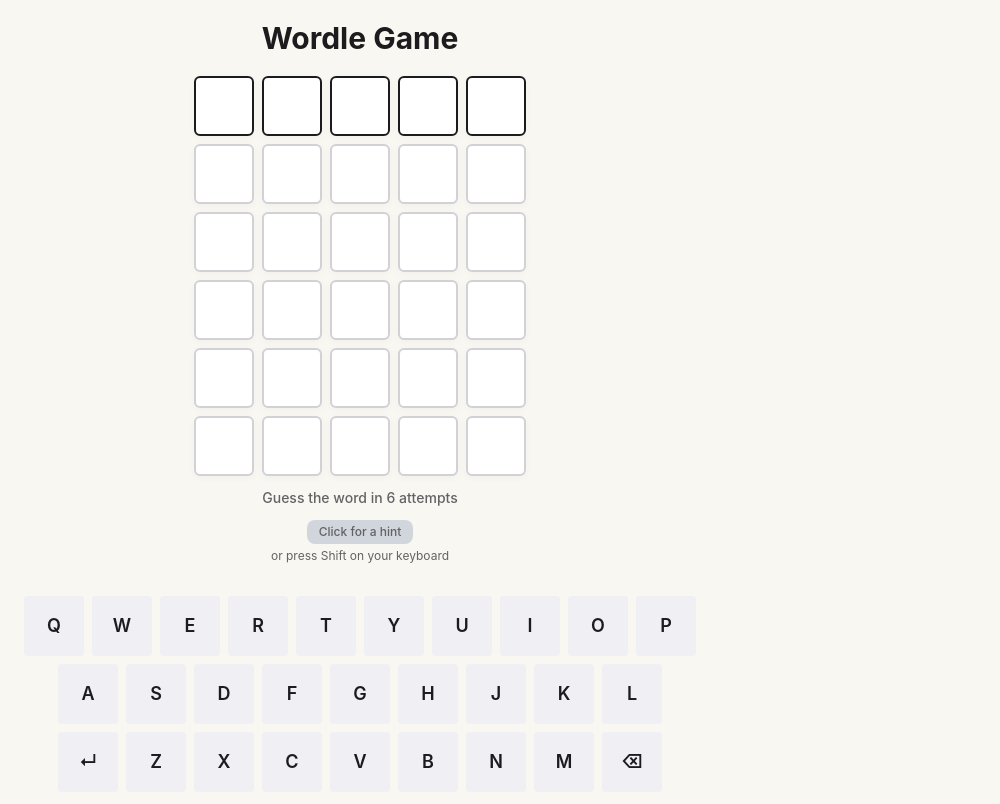
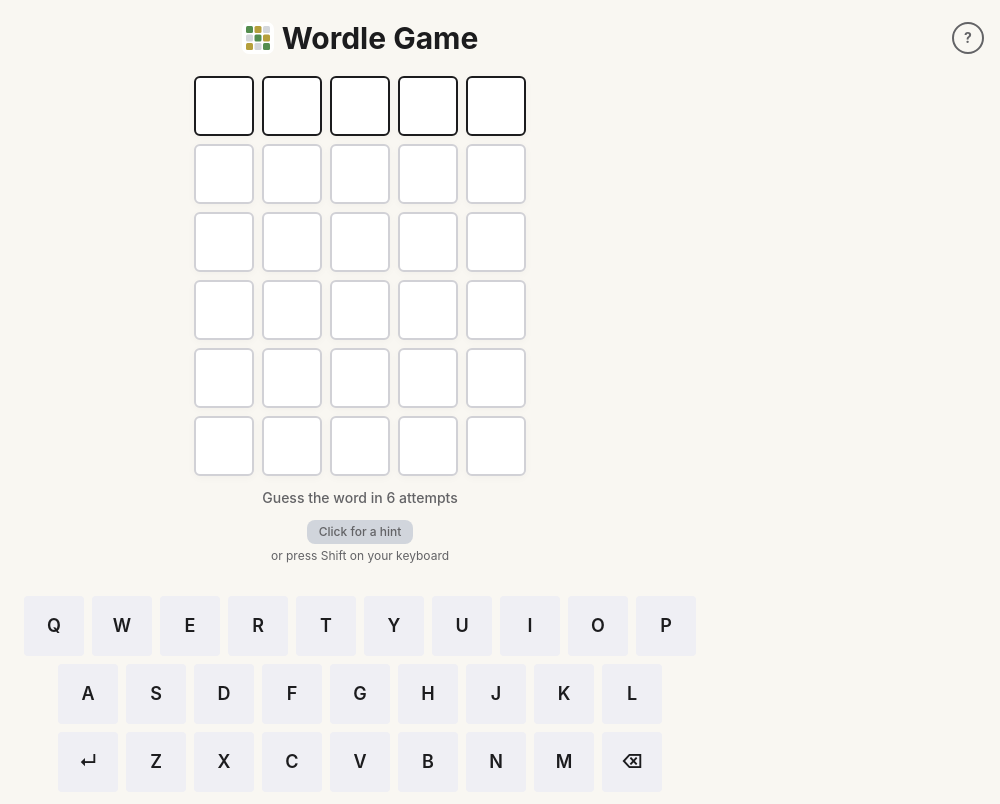
Before and after one commit to CesarSG/WordleGame, a React (Vite) app: page / in a window 1280 px wide. Shown: the whole page, without its empty margins (280-1280 px from the left). Built offline with nearby package versions, Linux system fonts and the light colour scheme.

Commit message:
feat: add instructions modal and button for gameplay guidance

```diff
--- a/src/App.tsx
+++ b/src/App.tsx
@@ -7,6 +7,8 @@ import { MAX_WORDS, WORD_LENGTH, USABLE_CHARS } from './constants'
 import type { GameStatus, LetterResult } from './types'
 import Board from './components/Board.tsx'
 import Keyboard from './components/Keyboard.tsx'
+import InstructionsModal from './components/InstructionsModal.tsx'
+import faviconUrl from '/favicon.svg'
 import './App.css'
 
 function App() {
@@ -17,6 +19,7 @@ function App() {
   const [isTouchDevice, setIsTouchDevice] = useState(false);
   const [historyGuess, setHistoryGuess] = useState<LetterResult[][]>([]);
   const [status, setStatus] = useState<GameStatus>('playing');
+  const [isInstructionsOpen, setIsInstructionsOpen] = useState(false);
 
   const statusPriority: Record<LetterResult['status'], number> = { correct: 2, present: 1, absent: 0 };
 
@@ -117,6 +120,7 @@ function App() {
           showTooShortToast(WORD_LENGTH)
         }
         if (event.key === 'Tab' || event.key === 'Shift') {
+          event.preventDefault();
           dismissToasts();
           showHintToast(currentHint)
         }
@@ -150,11 +154,21 @@ function App() {
     <>
       <div className="container mx-auto">
         <div className="grid grid-cols-1 gap-3">
-          <div>
-            <h1 className="text-3xl font-bold text-center mt-5">
+          <div className="relative flex items-center justify-center mt-5">
+            <h1 className="text-3xl font-bold text-center flex items-center justify-center gap-2">
+              <img src={faviconUrl} alt="" className="w-8 h-8" />
               Wordle Game
             </h1>
+            <button
+              onClick={() => setIsInstructionsOpen(true)}
+              className="absolute right-4 w-8 h-8 rounded-full flex items-center justify-center text-sm font-bold border-2 hover:brightness-90 transition-all"
+              style={{ borderColor: 'var(--text-secondary)', color: 'var(--text-secondary)' }}
+              aria-label="How to play"
+            >
+              ?
+            </button>
           </div>
+          <InstructionsModal isOpen={isInstructionsOpen} onClose={() => setIsInstructionsOpen(false)} />
           <Board
               currentGuess={currentGuess}
               historyGuess={historyGuess}
@@ -186,7 +200,7 @@ function App() {
               <>
                 <span className="text-center text-sm font-medium" style={{ color: 'var(--text-secondary)' }}>Guess the word in {MAX_WORDS - historyGuess.length} attempts</span>
                 <div className="flex flex-col items-center gap-1 pb-3">
-                  <button onClick={() => { dismissToasts(); showHintToast(currentHint); }} className="bg-gray-300 text-center text-xs mx-auto px-3 py-1 rounded-lg font-medium" style={{ color: 'var(--text-secondary)' }}>{isTouchDevice ? 'Tap for a hint' : 'Click for a hint'}</button>
+                  <button tabIndex={-1} onClick={(e) => { (e.currentTarget as HTMLButtonElement).blur(); dismissToasts(); showHintToast(currentHint); }} className="bg-gray-300 text-center text-xs mx-auto px-3 py-1 rounded-lg font-medium" style={{ color: 'var(--text-secondary)' }}>{isTouchDevice ? 'Tap for a hint' : 'Click for a hint'}</button>
                   {!isTouchDevice && <span className="text-center text-xs" style={{ color: 'var(--text-secondary)' }}>or press Shift on your keyboard</span>}
                 </div>
               </>
```
